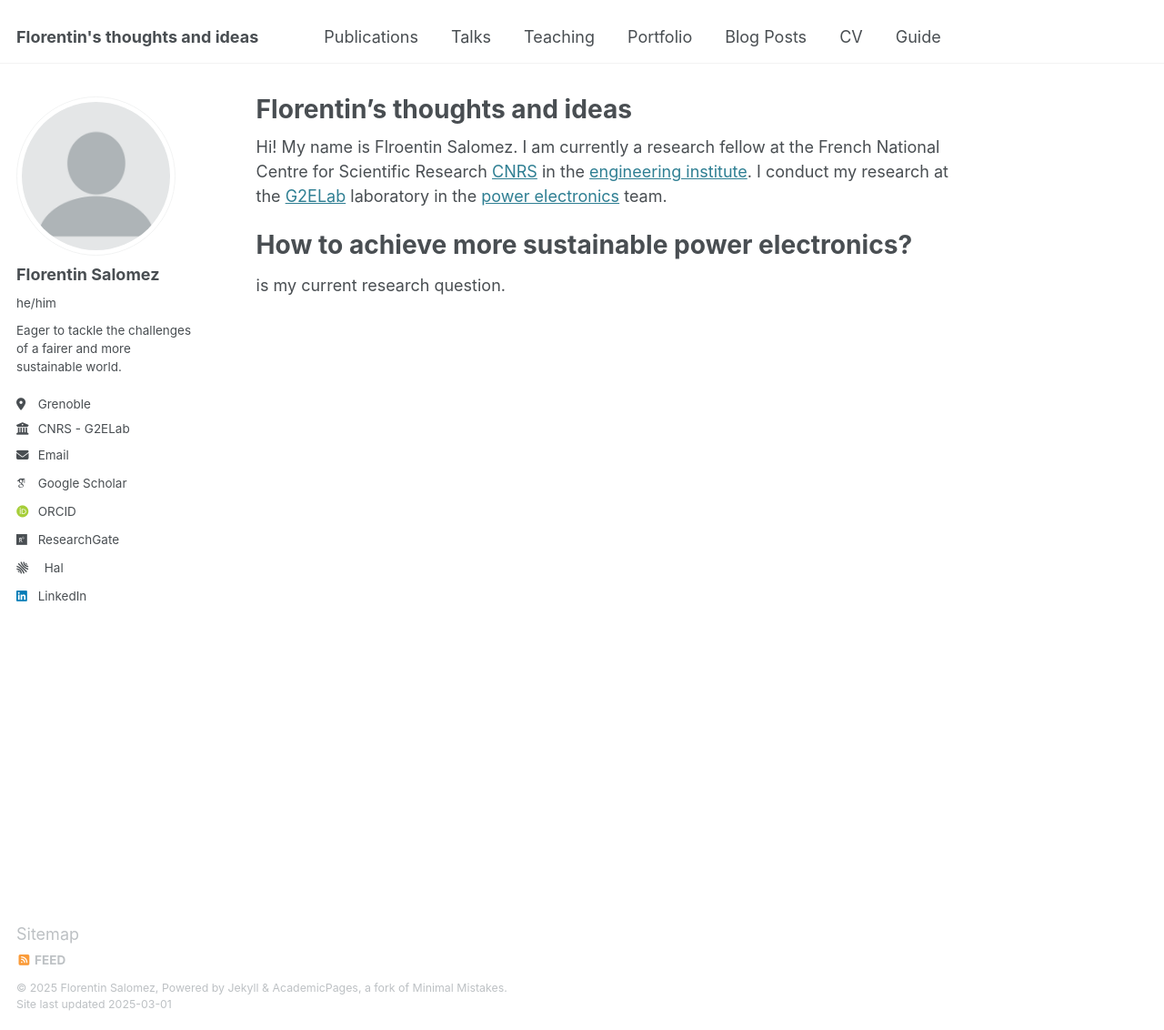
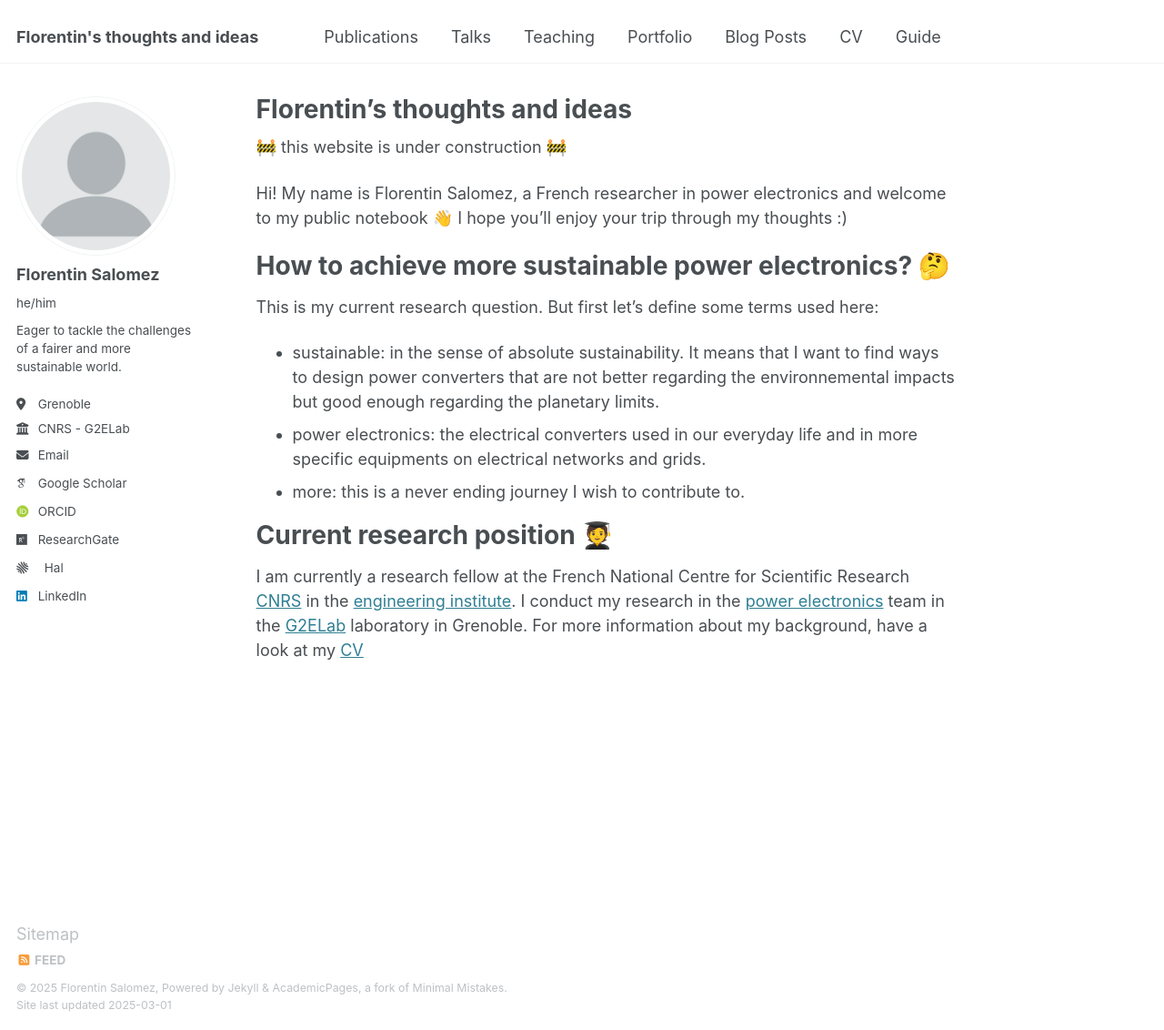
Before and after one commit to florentin-salomez/florentin-salomez.github.io, a Jekyll site: the page built from _pages/about.md, in a window 1280 px wide and 1132 px high. Shown: the whole window at 91% size. Built offline with Jekyll 4.4.1, drawn with Linux system fonts in a browser that asks for light colours; some web fonts are replaced.

Commit message:
Update about.md with research question position and warning
warning about website under heavy construction

```diff
--- a/_pages/about.md
+++ b/_pages/about.md
@@ -7,8 +7,21 @@ redirect_from:
   - /about.html
 ---
 
-Hi! My name is Flroentin Salomez. I am currently a research fellow at the French National Centre for Scientific Research [CNRS](https://www.cnrs.fr/en) in the [engineering institute](https://www.insis.cnrs.fr/en). I conduct my research at the [G2ELab](https://g2elab.grenoble-inp.fr/en) laboratory in the [power electronics](https://g2elab.grenoble-inp.fr/en/research/ep) team.
+🚧 this website is under construction 🚧
 
-How to achieve more sustainable power electronics?
+Hi! My name is Florentin Salomez, a French researcher in power electronics and welcome to my public notebook 👋
+I hope you'll enjoy your trip through my thoughts :)
+
+
+How to achieve more sustainable power electronics? 🤔
 =====
-is my current research question.
+This is my current research question.
+But first let's define some terms used here:
+- sustainable: in the sense of absolute sustainability. It means that I want to find ways to design power converters that are not better regarding the environnemental impacts but good enough regarding the planetary limits.
+- power electronics: the electrical converters used in our everyday life and in more specific equipments on electrical networks and grids.
+- more: this is a never ending journey I wish to contribute to.
+
+Current research position 🧑‍🎓
+=====
+I am currently a research fellow at the French National Centre for Scientific Research [CNRS](https://www.cnrs.fr/en) in the [engineering institute](https://www.insis.cnrs.fr/en). I conduct my research in the [power electronics](https://g2elab.grenoble-inp.fr/en/research/ep) team in the [G2ELab](https://g2elab.grenoble-inp.fr/en) laboratory in Grenoble.
+For more information about my background, have a look at my [CV](/cv)
```
